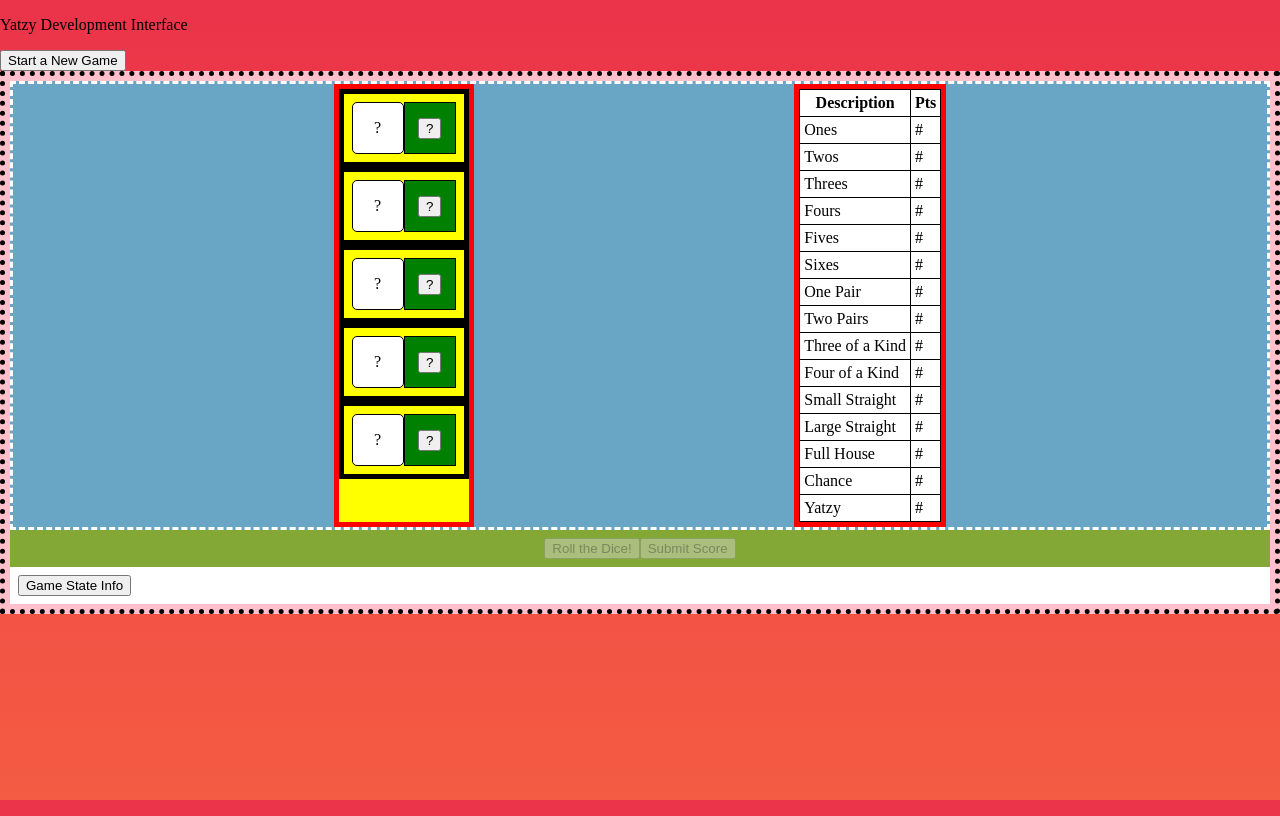
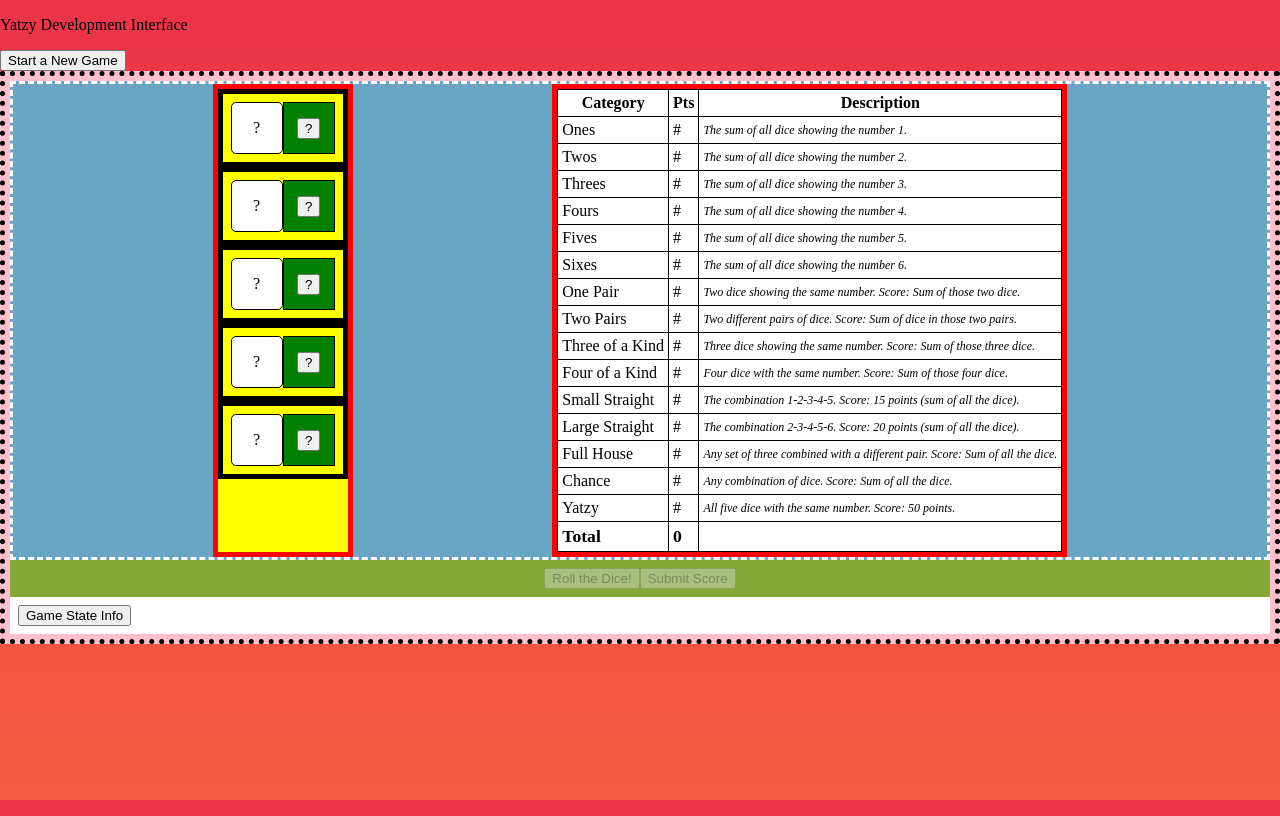
Before and after one commit to jayboots/yatzy, a PHP site: page /public/test.html in a window 1280 px wide. Run offline with PHP 8.4, Linux system fonts and the light colour scheme.

Commit message:
feat(Lab 05 Exercises): :sparkles: add score computation and pattern recognition with dice selection

```diff
--- a/public/css/styles.css
+++ b/public/css/styles.css
@@ -1,3 +1,12 @@
+/* variables */
+:root {
+    --dsize: 50px;
+    --neutral: white;
+    --highlight: rgb(217, 229, 248);
+    --selected: yellow;
+    --disabled: rgb(182, 182, 182);
+  }
+
 html {
     height: 100%;
 }
@@ -13,6 +22,28 @@ table, th, td {
     border-collapse: collapse;
     padding: 0.25rem;
     background: white;
+}
+
+/* For the total score area */
+td.total-score {
+    font-weight: bold;
+    font-size: 1.1rem;
+}
+
+td.score-desc {
+    font-size: 0.75rem;
+    font-style: italic;
+}
+
+/* Clickable items should have the cursonr */
+#score-card tr.table-row td{
+    cursor: pointer;
+    background-color: var(--neutral);
+}
+
+#score-card tr.table-row:hover td{
+    cursor: pointer;
+    background-color: var(--highlight);
 }
 
 /* General Container Properties */
@@ -47,11 +78,6 @@ div.die-container{
     border: black solid 5px;
     padding: 0.5rem;
 }
-
-/* variables */
-:root {
-    --dsize: 50px;
-  }
 
 div.die{
     border: black solid 1px;
--- a/public/test.html
+++ b/public/test.html
@@ -21,39 +21,43 @@
 			<div class="split-container">
 				<!-- The dice area -->
 				<div class="column-container">
-
+					<!-- First Die -->
 					<div class="die-container">
 						<div class="die" id="d_0">?</div>
 						<div class="lock-container">
-							<button id="l_0">?</button>
+							<button class="lock" id="l_0">?</button>
 						</div>
 					</div>
 
+					<!-- Second Die -->
 					<div class="die-container">
 						<div class="die" id="d_1">?</div>
 						<div class="lock-container">
-							<button id="l_1">?</button>
+							<button class="lock" id="l_1">?</button>
 						</div>
 					</div>
 
+					<!-- Third Die -->
 					<div class="die-container">
 						<div class="die" id="d_2">?</div>
 						<div class="lock-container">
-							<button id="l_2">?</button>
+							<button class="lock" id="l_2">?</button>
 						</div>
 					</div>
 
+					<!-- Fourth Die -->
 					<div class="die-container">
 						<div class="die" id="d_3">?</div>
 						<div class="lock-container">
-							<button id="l_3">?</button>
+							<button class="lock" id="l_3">?</button>
 						</div>
 					</div>
 
+					<!-- Fifth Die -->
 					<div class="die-container">
 						<div class="die" id="d_4">?</div>
 						<div class="lock-container">
-							<button id="l_4">?</button>
+							<button class="lock" id="l_4">?</button>
 						</div>
 					</div>
 
@@ -63,72 +67,97 @@
 					<div class="score-area">
 						<table id="score-card">
 						<!-- Headers -->
+							<thead>
 								<tr>
+									<th>Category</th>
+									<th>Pts</th>
 									<th>Description</th>
-								<th>Pts</th>
 								</tr>
+							</thead>
 						<!-- Upper Section -->
-							<tr>
+							<tbody>
+								<tr class="table-row" id="ones">
 									<td>Ones</td>
 									<td>#</td>
+									<td class="score-desc">The sum of all dice showing the number 1.</td>
 								</tr>
-							<tr>
+								<tr class="table-row" id="twos">
 									<td>Twos</td>
 									<td>#</td>
+									<td class="score-desc">The sum of all dice showing the number 2.</td>
 								</tr>
-							<tr>
+								<tr class="table-row" id="threes">
 									<td>Threes</td>
 									<td>#</td>
+									<td class="score-desc">The sum of all dice showing the number 3.</td>
 								</tr>
-							<tr>
+								<tr class="table-row" id="fours">
 									<td>Fours</td>
 									<td>#</td>
+									<td class="score-desc">The sum of all dice showing the number 4.</td>
 								</tr>
-							<tr>
+								<tr class="table-row" id="fives">
 									<td>Fives</td>
 									<td>#</td>
+									<td class="score-desc">The sum of all dice showing the number 5.</td>
 								</tr>
-							<tr>
+								<tr class="table-row" id="sixes">
 									<td>Sixes</td>
 									<td>#</td>
+									<td class="score-desc">The sum of all dice showing the number 6.</td>
 								</tr>
 							<!-- Lower Section -->
-							<tr>
+								<tr class="table-row" id="onePair">
 									<td>One Pair</td>
 									<td>#</td>
+									<td class="score-desc">Two dice showing the same number. Score: Sum of those two dice.</td>
 								</tr>
-							<tr>
+								<tr class="table-row" id="twoPairs">
 									<td>Two Pairs</td>
 									<td>#</td>
+									<td class="score-desc">Two different pairs of dice. Score: Sum of dice in those two pairs.</td>
 								</tr>
-							<tr>
+								<tr class="table-row" id="threeKind">
 									<td>Three of a Kind</td>
 									<td>#</td>
+									<td class="score-desc">Three dice showing the same number. Score: Sum of those three dice.</td>
 								</tr>
-							<tr>
+								</tr>
+								<tr class="table-row" id="fourKind">
 									<td>Four of a Kind</td>
 									<td>#</td>
+									<td class="score-desc">Four dice with the same number. Score: Sum of those four dice.</td>
 								</tr>
-							<tr>
+								<tr class="table-row" id="smallStraight">
 									<td>Small Straight</td>
 									<td>#</td>
+									<td class="score-desc">The combination 1-2-3-4-5. Score: 15 points (sum of all the dice).</td>
 								</tr>
-							<tr>
+								<tr class="table-row" id="largeStraight">
 									<td>Large Straight</td>
 									<td>#</td>
+									<td class="score-desc">The combination 2-3-4-5-6. Score: 20 points (sum of all the dice).</td>
 								</tr>
-							<tr>
+								<tr class="table-row" id="fullHouse">
 									<td>Full House</td>
 									<td>#</td>
+									<td class="score-desc">Any set of three combined with a different pair. Score: Sum of all the dice.</td>
 								</tr>
-							<tr>
+								<tr class="table-row" id="chance">
 									<td>Chance</td>
 									<td>#</td>
+									<td class="score-desc">Any combination of dice. Score: Sum of all the dice.</td>
 								</tr>
-							<tr>
+								<tr class="table-row" id="yatzy">
 									<td>Yatzy</td>
 									<td>#</td>
+									<td class="score-desc">All five dice with the same number. Score: 50 points.</td>
 								</tr>
+								<tr class="section-divider">
+									<td class="total-score">Total</td>
+									<td class="total-score" id="total-score">0</td>
+								</tr>
+							</tbody>
 						</table>
 					</div>
 				</div>
```
Also changed, not shown: public/assets/yatzy_engine.js. Lines whose indentation alone changed are shown as unchanged.
